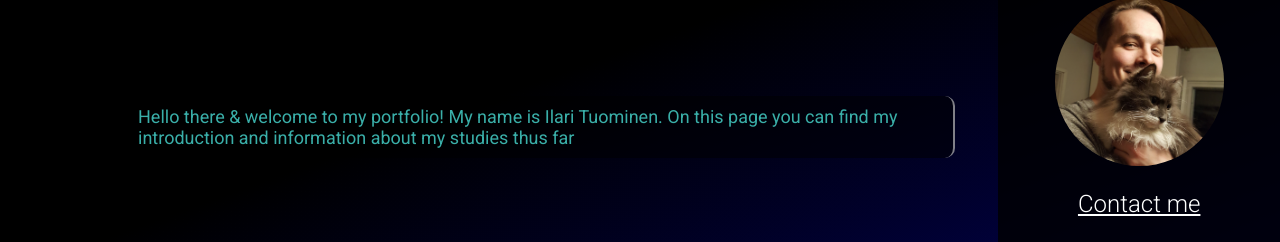
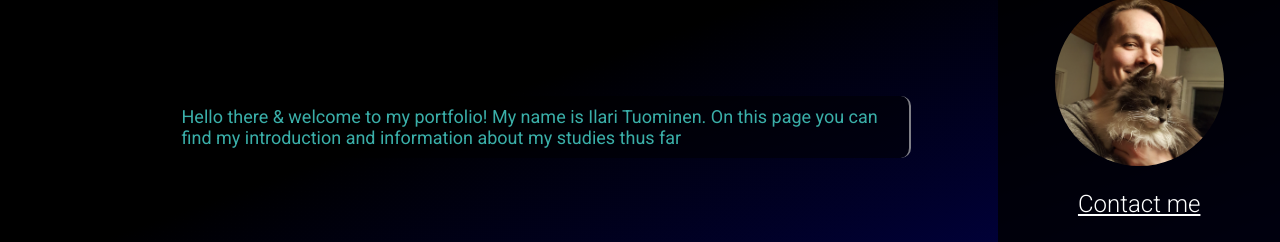
Before and after one commit to ilskii/Portfolio, a plain HTML site: page index.html in a window 1280 px wide. Shown: the part 155-397 px from the top of the page. Drawn offline with Linux system fonts and the light colour scheme.

Commit message:
Update default.css

```diff
--- a/resources/css/default.css
+++ b/resources/css/default.css
@@ -35,7 +35,8 @@ html, body {
     color: #3AAFA9;
     background-color: rgba(0, 0, 0, 0.5);
     padding: 10px;
-    margin-right: 5%;
+    margin-left: 5%;
+    margin-right: 10%;
     margin-top: 5%;
     border-radius: 10px;
     min-width: 850px;
```
